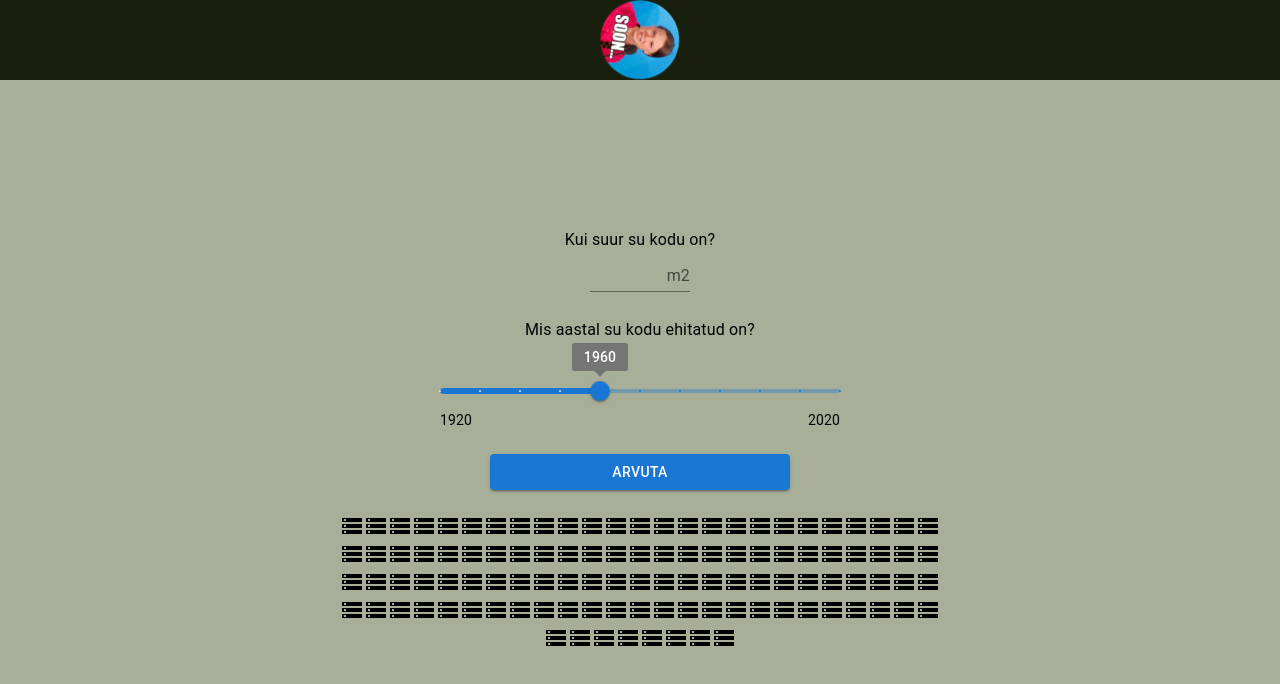
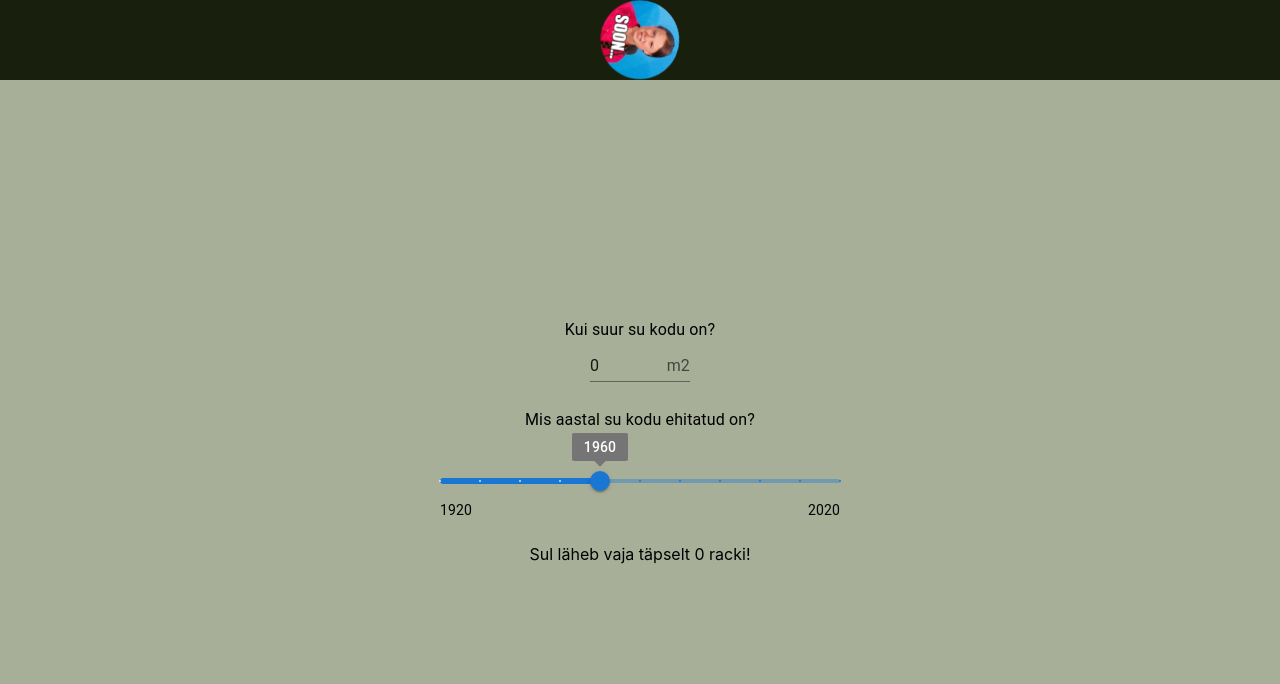
Before and after one commit to margusarm/hdy, a React (Create React App) app: page / in a window 1280 px wide. Shown: the top 684 px of the page. Built offline with nearby package versions, Linux system fonts and the light colour scheme.

Commit message:
arvutus on vale, aga töötab

```diff
--- a/src/App.tsx
+++ b/src/App.tsx
@@ -1,4 +1,4 @@
-import React from 'react';
+import React, { useState } from 'react';
 //import logo from './logo.svg';
 import logo from './greta_soon_big.png'
 import './App.css';
@@ -8,6 +8,43 @@ import StorageIcon from '@mui/icons-material/Storage';
 
 function App() {
 
+  const [area, setArea] = useState(0)
+  const [constructionYear, setConstructionYear] = useState<number>(1960)
+
+  const calculateIcons = () => {
+    let yearFactor;
+
+    switch (true) {
+      case constructionYear < 1960:
+        yearFactor = 190;
+        break;
+      case constructionYear < 1970:
+        yearFactor = 185;
+        break;
+      case constructionYear < 1980:
+        yearFactor = 175;
+        break;
+      case constructionYear < 1990:
+        yearFactor = 165;
+        break;
+      case constructionYear < 2000:
+        yearFactor = 175;
+        break;
+      case constructionYear < 2010:
+        yearFactor = 130;
+        break;
+      case constructionYear <= 2020:
+        yearFactor = 85;
+        break;
+      default:
+        yearFactor = 185;
+    }
+    const icons = Math.max(Math.ceil(((area * yearFactor)/365)), 0);
+    console.log(icons)
+    return icons;
+  }
+
+  const iconCount = calculateIcons();
 
   return (
 
@@ -54,10 +91,13 @@ function App() {
                 <Input
                   type='number'
                   id="pindala"
+                  value={area}
+                  onChange={(event) => setArea(Number(event.target.value))}
                   endAdornment={<InputAdornment position="end">m2</InputAdornment>}
                   aria-describedby="Sisesta pindala"
                   inputProps={{
                     'aria-label': 'pindala',
+                    min: 0,
                   }}
                 />
               </Box>
@@ -72,7 +112,9 @@ function App() {
                 max={2020}
                 step={10}
                 defaultValue={1960}
-                aria-label="Default"
+                value={constructionYear}
+                onChange={(event, newValue) => setConstructionYear(newValue as number)}
+                aria-label="Ehitusaasta"
                 valueLabelDisplay="on"
                 marks
               />
@@ -82,24 +124,15 @@ function App() {
               </Box>
             </Box>
 
-            <Button variant="contained" sx={{ alignSelf: 'center', width: '50%' }}>
-              Arvuta
-            </Button>
-            <Grid>
-              <StorageIcon /><StorageIcon /><StorageIcon /><StorageIcon /><StorageIcon /><StorageIcon /><StorageIcon /><StorageIcon /><StorageIcon />
-              <StorageIcon /><StorageIcon /><StorageIcon /><StorageIcon /><StorageIcon /><StorageIcon /><StorageIcon /><StorageIcon /><StorageIcon />
-              <StorageIcon /><StorageIcon /><StorageIcon /><StorageIcon /><StorageIcon /><StorageIcon /><StorageIcon /><StorageIcon /><StorageIcon />
-              <StorageIcon /><StorageIcon /><StorageIcon /><StorageIcon /><StorageIcon /><StorageIcon /><StorageIcon /><StorageIcon /><StorageIcon />
-              <StorageIcon /><StorageIcon /><StorageIcon /><StorageIcon /><StorageIcon /><StorageIcon /><StorageIcon /><StorageIcon /><StorageIcon />
-              <StorageIcon /><StorageIcon /><StorageIcon /><StorageIcon /><StorageIcon /><StorageIcon /><StorageIcon /><StorageIcon /><StorageIcon />
-              <StorageIcon /><StorageIcon /><StorageIcon /><StorageIcon /><StorageIcon /><StorageIcon /><StorageIcon /><StorageIcon /><StorageIcon />
-              <StorageIcon /><StorageIcon /><StorageIcon /><StorageIcon /><StorageIcon /><StorageIcon /><StorageIcon /><StorageIcon /><StorageIcon />
-              <StorageIcon /><StorageIcon /><StorageIcon /><StorageIcon /><StorageIcon /><StorageIcon /><StorageIcon /><StorageIcon /><StorageIcon />
-              <StorageIcon /><StorageIcon /><StorageIcon /><StorageIcon /><StorageIcon /><StorageIcon /><StorageIcon /><StorageIcon /><StorageIcon />
-              <StorageIcon /><StorageIcon /><StorageIcon /><StorageIcon /><StorageIcon /><StorageIcon /><StorageIcon /><StorageIcon /><StorageIcon />
-              <StorageIcon /><StorageIcon /><StorageIcon /><StorageIcon /><StorageIcon /><StorageIcon /><StorageIcon /><StorageIcon /><StorageIcon />
+            <Grid container spacing={1}>
+
+              {[...Array(iconCount)].map((_, index) => (
+                <Grid key={index}>
+                  <StorageIcon />
+                </Grid>
+              ))}
             </Grid>
-
+              {`Sul läheb vaja täpselt ${iconCount} racki!`}
           </Stack>
         </Box>
       </body>
```
